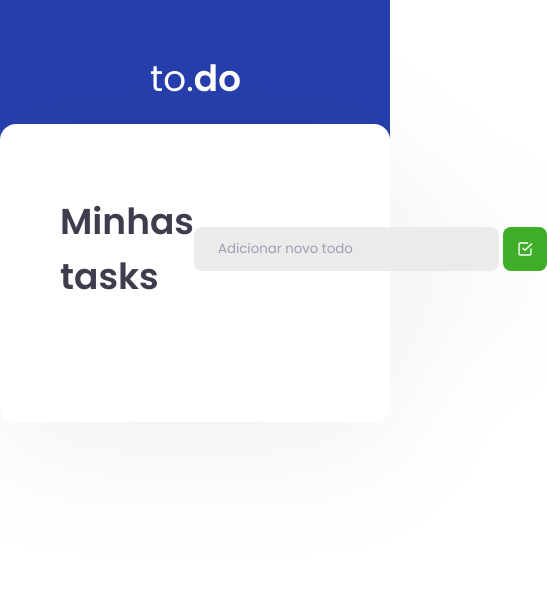
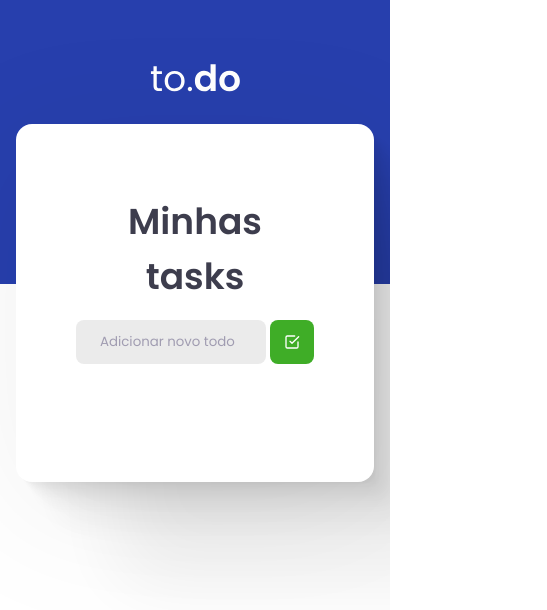
Before and after one commit to rocketseat-education/ignite-template-reactjs-conceitos-do-react, a React app: page / in a window 390 px wide. Shown: the top 610 px of the page, 547 px wide, since content can reach past the window. Built offline with nearby package versions, Linux system fonts and the light colour scheme.

Commit message:
fix: improve responsive layout

```diff
--- a/src/components/TaskList.tsx
+++ b/src/components/TaskList.tsx
@@ -1,8 +1,8 @@
-import { useState } from 'react'
+import { useState } from "react";
 
-import '../styles/tasklist.scss'
+import "../styles/tasklist.scss";
 
-import { FiTrash, FiCheckSquare } from 'react-icons/fi'
+import { FiTrash, FiCheckSquare } from "react-icons/fi";
 
 interface Task {
   id: number;
@@ -12,7 +12,7 @@ interface Task {
 
 export function TaskList() {
   const [tasks, setTasks] = useState<Task[]>([]);
-  const [newTaskTitle, setNewTaskTitle] = useState('');
+  const [newTaskTitle, setNewTaskTitle] = useState("");
 
   function handleCreateNewTask() {
     // Crie uma nova task com um id random, não permita criar caso o título seja vazio.
@@ -27,6 +27,7 @@ export function TaskList() {
   }
 
   return (
+    <div className="task-list wrapper">
       <section className="task-list container">
         <header>
           <h2>Minhas tasks</h2>
@@ -38,17 +39,24 @@ export function TaskList() {
               onChange={(e) => setNewTaskTitle(e.target.value)}
               value={newTaskTitle}
             />
-          <button type="submit" data-testid="add-task-button" onClick={handleCreateNewTask}>
-            <FiCheckSquare size={16} color="#fff"/>
+            <button
+              type="submit"
+              data-testid="add-task-button"
+              onClick={handleCreateNewTask}
+            >
+              <FiCheckSquare size={16} color="#fff" />
             </button>
           </div>
         </header>
 
         <main>
           <ul>
-          {tasks.map(task => (
+            {tasks.map((task) => (
               <li key={task.id}>
-              <div className={task.isComplete ? 'completed' : ''} data-testid="task" >
+                <div
+                  className={task.isComplete ? "completed" : ""}
+                  data-testid="task"
+                >
                   <label className="checkbox-container">
                     <input
                       type="checkbox"
@@ -61,14 +69,18 @@ export function TaskList() {
                   <p>{task.title}</p>
                 </div>
 
-              <button type="button" data-testid="remove-task-button" onClick={() => handleRemoveTask(task.id)}>
-                <FiTrash size={16}/>
+                <button
+                  type="button"
+                  data-testid="remove-task-button"
+                  onClick={() => handleRemoveTask(task.id)}
+                >
+                  <FiTrash size={16} />
                 </button>
               </li>
             ))}
-
           </ul>
         </main>
       </section>
-  )
+    </div>
+  );
 }
--- a/src/styles/tasklist.scss
+++ b/src/styles/tasklist.scss
@@ -1,3 +1,6 @@
+.task-list.wrapper {
+  padding: 0 1rem;
+
   section.task-list {
     background: var(--shapes);
     border-radius: 1rem;
@@ -6,6 +9,12 @@ section.task-list {
     padding: 70px 60px;
 
     filter: drop-shadow(0px 24px 64px rgba(0, 0, 0, 0.06));
+    box-shadow: 2.8px 2.8px 2.2px rgba(0, 0, 0, 0.02),
+      6.7px 6.7px 5.3px rgba(0, 0, 0, 0.028),
+      12.5px 12.5px 10px rgba(0, 0, 0, 0.035),
+      22.3px 22.3px 17.9px rgba(0, 0, 0, 0.042),
+      41.8px 41.8px 33.4px rgba(0, 0, 0, 0.05),
+      100px 100px 80px rgba(0, 0, 0, 0.07);
 
     header {
       display: flex;
@@ -13,9 +22,18 @@ section.task-list {
       align-items: center;
       justify-content: space-between;
 
+      @media (max-width: 768px) {
+        flex-direction: column;
+      }
+
       h2 {
         color: var(--text-title);
         font-size: 2.25rem;
+
+        @media (max-width: 768px) {
+          text-align: center;
+          margin-bottom: 1rem;
+        }
       }
 
       .input-group {
@@ -27,7 +45,7 @@ section.task-list {
         font-size: 16px;
 
         input {
-        flex: 1;
+          width: 100%;
           background: var(--background);
           border: 0;
           color: var(--text);
@@ -37,7 +55,7 @@ section.task-list {
           border: 0;
 
           &::placeholder {
-          color: var(--text-light)
+            color: var(--text-light);
           }
         }
 
@@ -71,7 +89,7 @@ section.task-list {
           display: flex;
           justify-content: space-between;
           align-items: center;
-        border-bottom: 1px solid #EBEBEB;
+          border-bottom: 1px solid #ebebeb;
           padding: 1rem 0;
 
           div {
@@ -87,7 +105,7 @@ section.task-list {
 
             &.completed {
               p {
-              text-decoration:line-through;
+                text-decoration: line-through;
                 opacity: 0.6;
               }
             }
@@ -151,7 +169,7 @@ section.task-list {
 
             &:hover {
               svg {
-              filter: brightness(0.5)
+                filter: brightness(0.5);
               }
             }
           }
@@ -159,3 +177,4 @@ section.task-list {
       }
     }
   }
+}
```
Also changed, not shown: 1 other file (tests, documents, lock files or other folders). Lines whose indentation alone changed are shown as unchanged.
